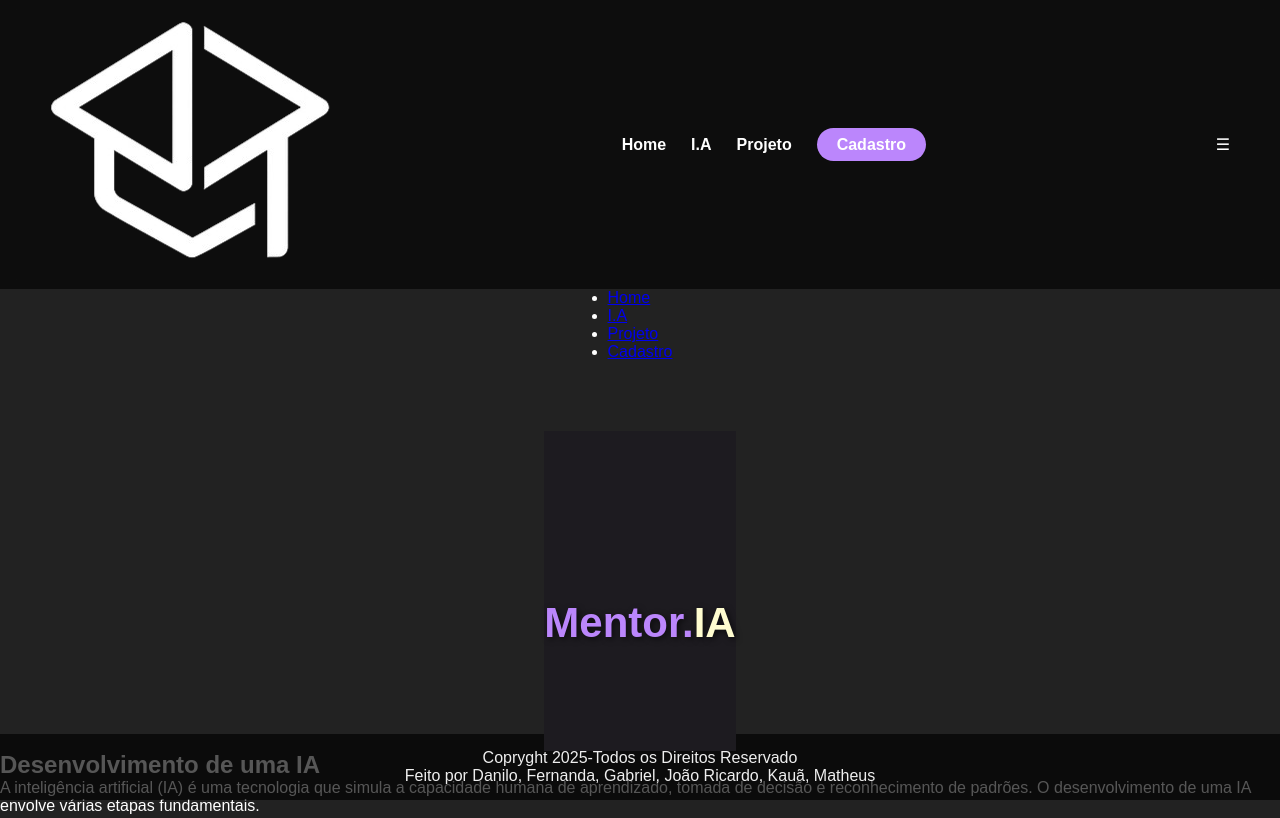
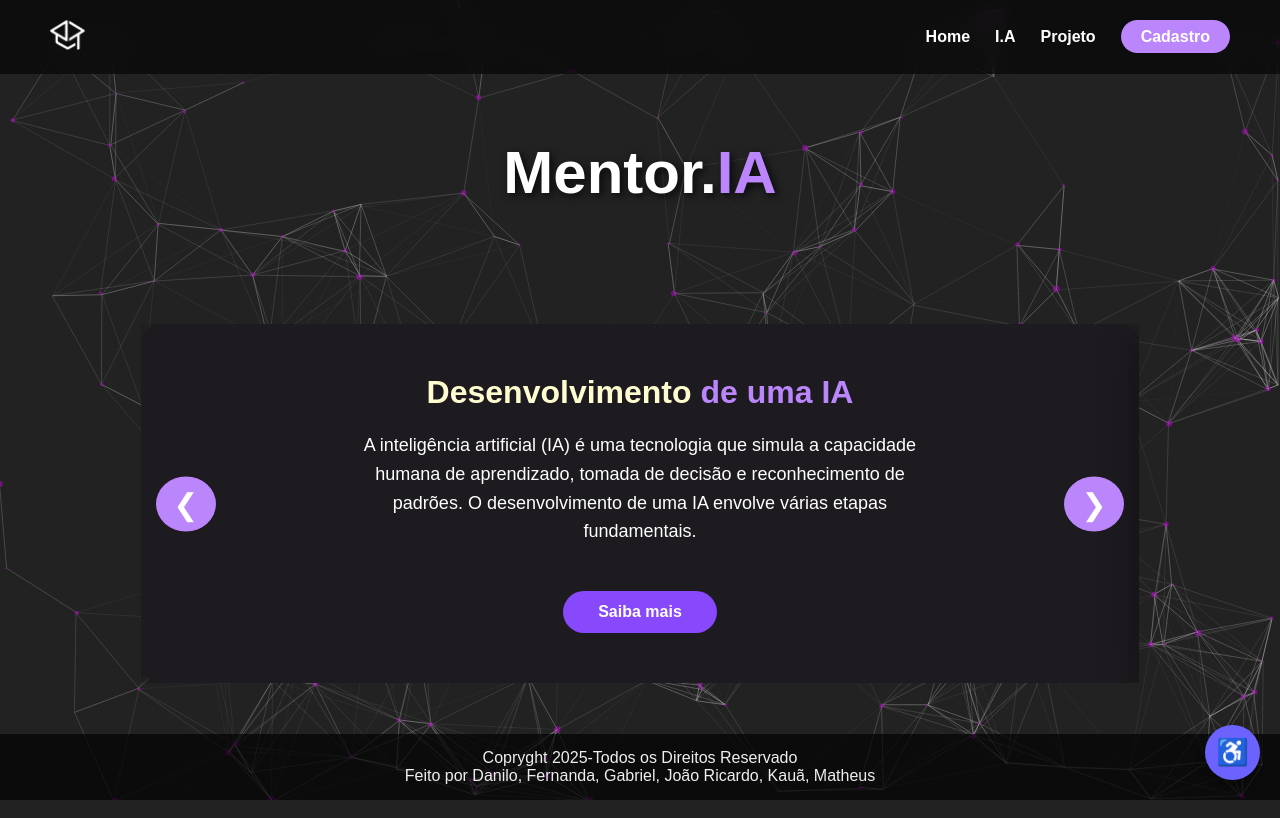
Before and after one commit to kauaReis8/Mentor.IA, a plain HTML site: page index.html in a window 1280 px wide. Shown: the top 818 px of the page. Drawn offline with nearby package versions, Linux system fonts and the light colour scheme; files whose address does not match are found by name.

Commit message:
integrando css correto

```diff
--- a/index.html
+++ b/index.html
@@ -4,7 +4,7 @@
   <meta charset="UTF-8" />
   <meta name="viewport" content="width=device-width, initial-scale=1.0"/>
   <title>Mentor IA</title>
-  <link rel="stylesheet" href="style.css" />
+  <link rel="stylesheet" href="home/style.css" />
   <link rel="stylesheet" href="https://unpkg.com/aos@2.3.1/dist/aos.css"/>
 </head>
 <body>
@@ -177,8 +177,8 @@
     <script src="https://vlibras.gov.br/app/vlibras-plugin.js"></script>
     <script src="https://cdn.jsdelivr.net/particles.js/2.0.0/particles.min.js"></script>
     <script src="https://unpkg.com/aos@2.3.1/dist/aos.js"></script>
-    <script src="particulas.js"></script>
-    <script src="script.js"></script>
+    <script src="home/particulas.js"></script>
+    <script src="home/script.js"></script>
 
   <script>
     AOS.init();
```
